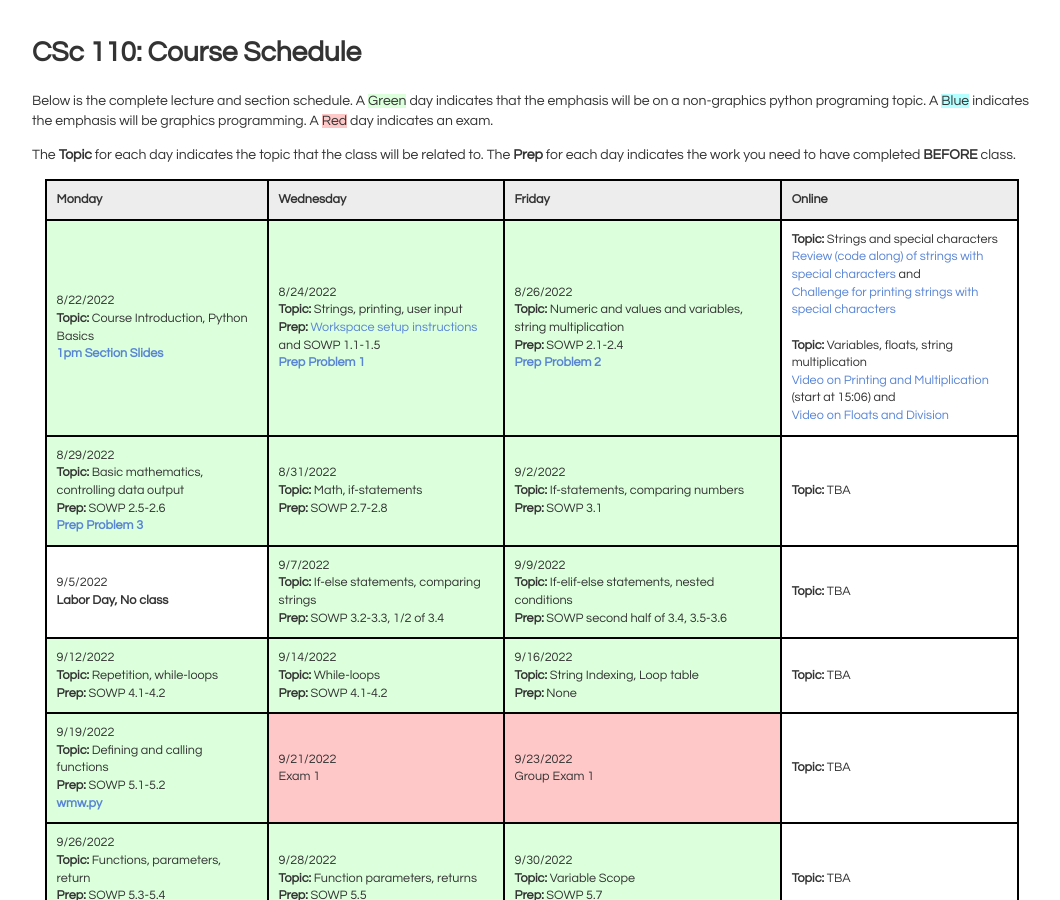
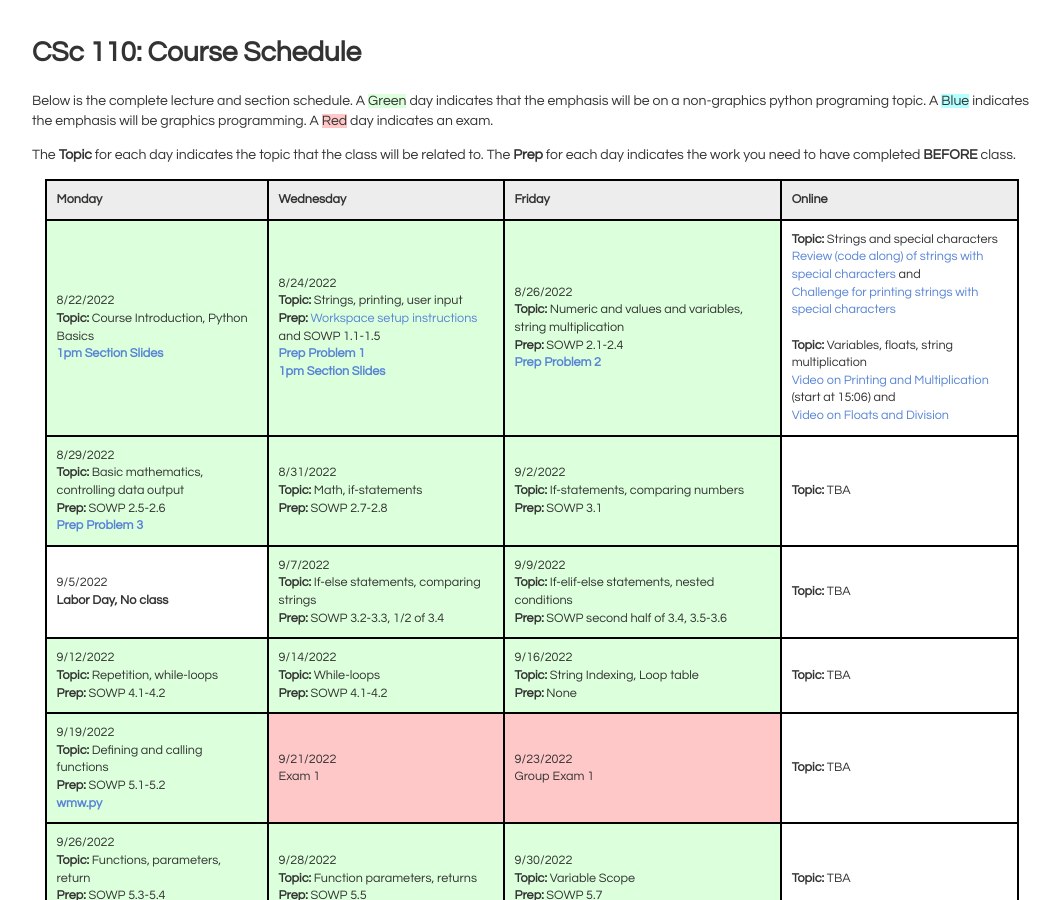
Before and after one commit to bddicken/cs110fall2022website, a Jekyll site: the page built from schedule/index.md, in a window 1280 px wide and 900 px high. Shown: the whole window, without its empty margins (108-1168 px from the left). Built offline with Jekyll 4.4.1, drawn with Linux system fonts in a browser that asks for light colours.

Commit message:
Add slides link to schedule

```diff
--- a/schedule/index.md
+++ b/schedule/index.md
@@ -53,6 +53,7 @@
     <b>Topic:</b> Strings, printing, user input <br/>
     <b>Prep:</b> <a href="https://docs.google.com/presentation/d/1g-HyrEVuTBycLJvwl0QEepgq1gbjBAGhz8cq49ZA-rA/edit?usp=sharing">Workspace setup instructions</a> and SOWP 1.1-1.5 <br/>
     <a href="../preps/01/"><b>Prep Problem 1</b></a> <br/>
+    <a href="./slides/02-Python-basics.pdf"><b>1pm Section Slides</b></a>
   </td>
   <td class="topic-general">
     8/26/2022 <br/>
```
Also changed, not shown: 1 other file.
